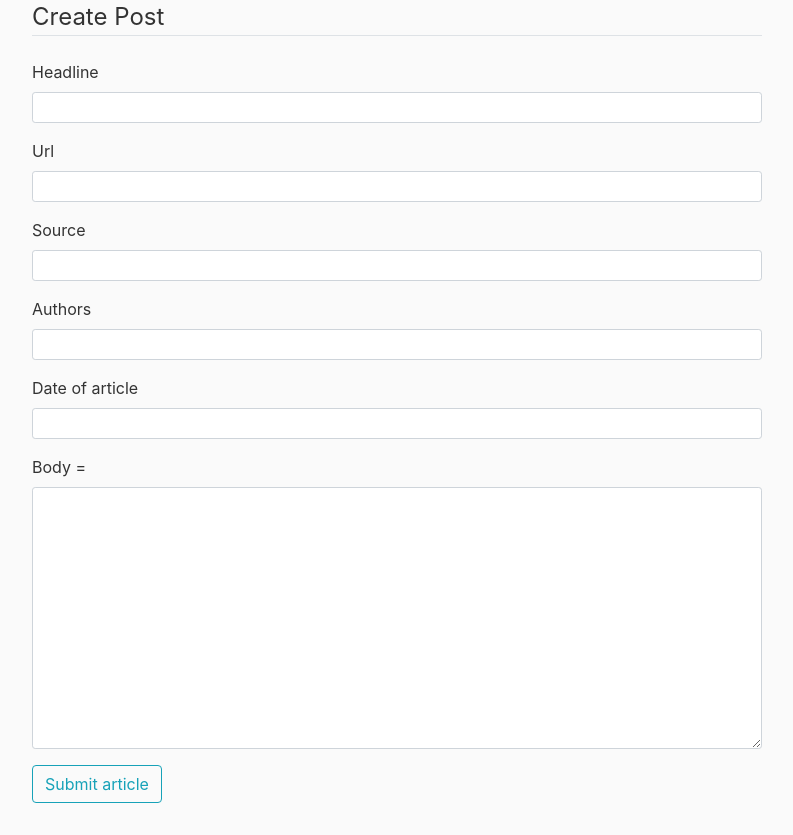
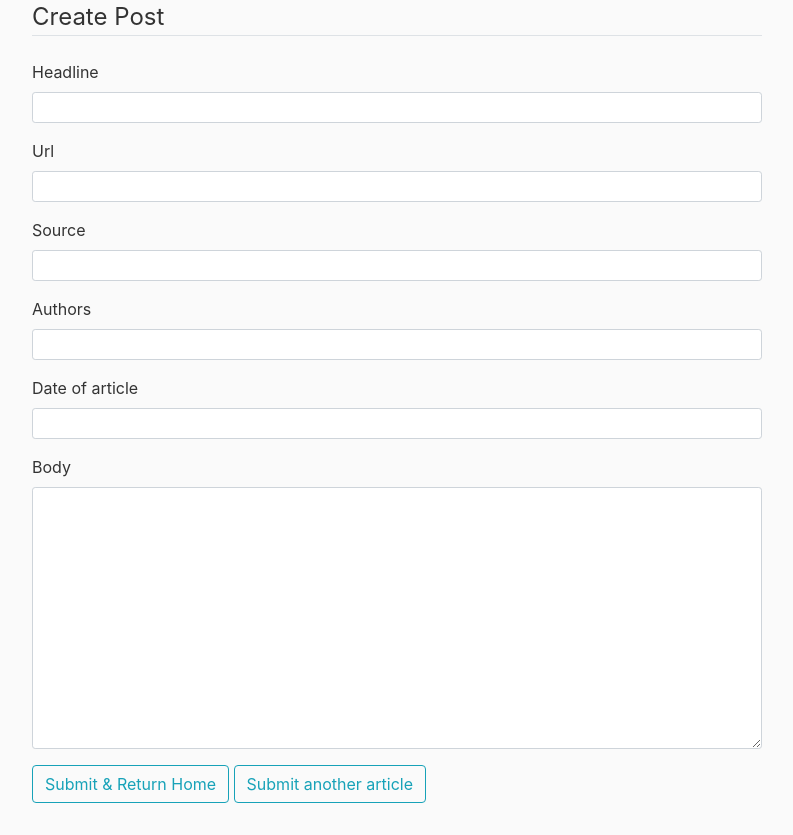
Before and after one commit to tlebryk/cybernews, a Flask app: page /article_form in a window 1280 px wide. Shown: the part 81-916 px from the top of the page, without its empty margins (53-846 px from the left). Run offline with Flask 2, Linux system fonts and the light colour scheme; parts of the project's set-up code (start-up, migrations or seed data) failed here and were passed over; some libraries are stand-ins or nearby versions.

Commit message:
update article go home or next art

```diff
--- a/app.py
+++ b/app.py
@@ -1,7 +1,6 @@
 # TODO:
-# 1. article editer
-# 2. Article delete
-# 3. article rerank
+# 1. article rerank
+# 2. Cycle through zotero scraped articles instead of directing home
 
 
 from flask import Flask, render_template, url_for, flash, redirect, request, send_file
@@ -70,10 +69,15 @@ def url_form():
         global url_ls
         url_ls = [v for v in req.values() if v]
         # url_clump = AS.sort_urls2(url_ls)
-        crawl2(url_ls=url_ls)
+        result = crawl2(url_ls=url_ls)
+        if not result:
+            flash(f"No urls", "warning")
+            return redirect(url_for("home"))
     if f.validate_on_submit():
+        start, _ = result
         flash(f"Added urls", "success")
-        return redirect(url_for("home"))
+        return redirect(url_for("update_post",
+            article_title=articles[start]['title']))
     return render_template("url_form.html", form=f, legend="Create Post")
 
 
@@ -115,7 +119,15 @@ def update_post(article_title):
         articles.insert(i, req)
     if f.validate_on_submit():
         flash(f"Updated {f.title.data}", "success")
-        return redirect(url_for("home"))
+        if f.homesub.data:
+            return redirect(url_for("home"))
+        if f.nextsub.data:
+            if len(articles) <= i+1:
+                # flash(f"Updated {f.title.data} TESTING", "success")
+                return redirect(url_for("add_article"))
+            else:
+                return redirect(url_for("update_post",
+                    article_title=articles[i+1]['title']))
     return render_template("article_form.html", form=f, legend="Create Post")
 
 
@@ -147,7 +159,7 @@ def move_down(article_title):
 def post(article_title):
     a = find_art(article_title)
     if not a:
-        flash(f"Article not found")
+        flash("Article not found", "warning")
         return redirect(url_for("home"))
     _, a = a
     return render_template("post.html", title=a["title"], art=a)
@@ -170,13 +182,15 @@ def crawl(url_clump):
         r.addCallback(finished_scrape)
 
 @app.route("/crawl2", methods=['POST'])
-@app.route("/url_form", methods=["POST", "GET"])
-
 def crawl2(url_ls):
     global articles
+    start = len(articles)
+    if not url_ls:
+        return False
     for url in url_ls:
         articles.append(get_meta(url))
-    return redirect(url_for("home"))
+    return start, len(url_ls)
+
 
 
 
--- a/forms.py
+++ b/forms.py
@@ -11,7 +11,8 @@ class ArticleForm(FlaskForm):
     body = TextAreaField("Body", validators=[DataRequired()])
     source = StringField("Source")
     date = StringField("Date of article", validators=[DataRequired()])
-    submit = SubmitField("Submit article")
+    homesub = SubmitField("Submit & Return Home")
+    nextsub = SubmitField("Submit another article")
 
 
 class AutoPopForm(FlaskForm):
--- a/templates/article_form.html
+++ b/templates/article_form.html
@@ -29,10 +29,12 @@
             </div>
             <div class="form-group">
                 {{ form.body.label(class="form-control-label")}}
-=               {{ form.body(class="form-control form-control-sm", rows='12')}}
+                {{ form.body(class="form-control form-control-sm", rows='12')}}
             </div>
             <div class="form-group">
-                {{ form.submit(class="btn btn-outline-info")}}
+                {{ form.homesub(class="btn btn-outline-info")}}
+                {{ form.nextsub(class="btn btn-outline-info")}}
+
             </div>
 
 
```
